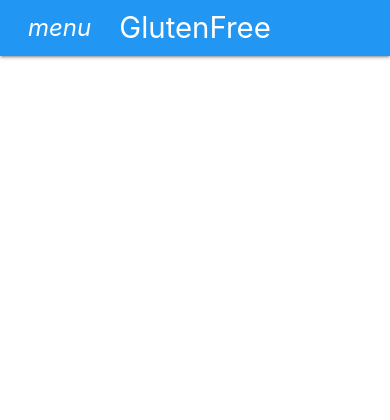
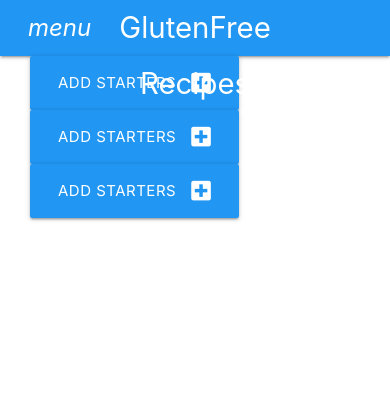
Before and after one commit to mcnic16/glutefree-recipes-new, a Flask app: page / in a window 390 px wide. Shown: the top 420 px of the page. Run offline with Flask 2, Linux system fonts and the light colour scheme.

Commit message:
Trying to line up the button on the home page and make it responsive

```diff
--- a/glutenfree/models.py
+++ b/glutenfree/models.py
@@ -1,4 +1,5 @@
 from glutenfree import db
+
 
 class Starter(db.Model):
     # For Starters
--- a/glutenfree/routes.py
+++ b/glutenfree/routes.py
@@ -8,6 +8,15 @@ def home():
     return render_template("cuisine.html")
 
 
+@app.route("/cuisine")
+def cuisine():
+    return render_template("cuisine.html")
+
+
+@app.route("/add_cuisine")
+def add_cuisine():
+    return render_template("add_cuisine.html")
+
 @app.route("/starters")
 def starters():
     return render_template("starters.html")
--- a/glutenfree/static/css/style.css
+++ b/glutenfree/static/css/style.css
@@ -7,3 +7,10 @@ body {
 main {
     flex: 1 0 auto;
 }
+
+@media screen and (max-width: 1075px) {
+
+    .title {
+        font-size: 10px;
+    }
+}
--- a/glutenfree/templates/base.html
+++ b/glutenfree/templates/base.html
@@ -8,7 +8,7 @@
     <link rel="stylesheet" href="https://cdnjs.cloudflare.com/ajax/libs/font-awesome/5.15.3/css/all.min.css"
         integrity="sha512-iBBXm8fW90+nuLcSKlbmrPcLa0OT92xO1BIsZ+ywDWZCvqsWgccV3gFoRBv0z+8dLJgyAHIhR35VZc2oM/gI1w=="
         crossorigin="anonymous" referrerpolicy="no-referrer">
-    <link rel="stylesheet" href="https://cdnjs.cloudflare.com/ajax/libs/materialize/1.0.0/css/materialize.min.css"
+        <link rel="stylesheet" href="https://cdnjs.cloudflare.com/ajax/libs/materialize/1.0.0/css/materialize.min.css"
         type="text/css">
     <link rel="stylesheet" href="{{ url_for('static', filename='css/style.css') }}" type="text/css">
     <title>Gluten Free Recipes</title>
@@ -19,7 +19,7 @@
     <header>
         <nav class="blue" style="padding:0px 10px;">
             <div class="nav-wrapper ">
-                <a href="#" class="brand-logo text-align: center">GlutenFree Recipes</a>
+                <a href="#" class="brand-logo text-align: center  title">GlutenFree Recipes</a>
 
                 <a href="#" class="sidenav-trigger" data-target="mobile-nav">
                     <i class="material-icons">menu</i>
@@ -37,6 +37,7 @@
 
 
         <ul class="sidenav" id="mobile-nav">
+            <a href="#" class="brand-logo   title">GlutenFree Recipes</a>
             <li><a href="{{ url_for('home') }}">Home</a></li>
             <li><a href="{{ url_for('starters') }}">Starters</a></li>
             <li><a href="">Mains</a></li>
@@ -56,12 +57,14 @@
             <div class="row">
             </div>
         </div>
-    </footer>
+
+
+
 
 
     <script src="https://code.jquery.com/jquery-3.6.1.js"
         integrity="sha256-3zlB5s2uwoUzrXK3BT7AX3FyvojsraNFxCc2vC/7pNI=" crossorigin="anonymous"></script>
-    <script src="https://cdnjs.cloudflare.com/ajax/libs/materialize/1.0.0/js/materialize.min.js"></script>
+        <script src="https://cdnjs.cloudflare.com/ajax/libs/materialize/1.0.0/js/materialize.min.js"></script>
     <script src="{{ url_for('static', filename='js/script.js') }}"></script>
 </body>
 
--- a/glutenfree/templates/cuisine.html
+++ b/glutenfree/templates/cuisine.html
@@ -2,5 +2,23 @@
 {% block content %}
 
 
+<div class="row">
+   <div class="col s12 m6 l3  ">
+    <a href="{{ url_for('add_cuisine') }}" class="btn-large blue">
+            Add Starters <i class="fas fa-plus-square right"></i> </a>
+        </div>
+
+        <div class="col s12 m6 l3  ">
+    <a href="{{ url_for('add_cuisine') }}" class="btn-large blue">
+            Add Starters <i class="fas fa-plus-square right"></i> </a>
+    </div>
+
+    <div class="col s12 m6 l3  ">
+        <a href="{{ url_for('add_cuisine') }}" class="btn-large blue">
+                Add Starters <i class="fas fa-plus-square right"></i> </a>
+        </div>
+</div>
+
+
 
 {% endblock %}
--- a/glutenfree/templates/desserts.html
+++ b/glutenfree/templates/desserts.html
@@ -1,6 +1,6 @@
 {% extends "base.html" %}
 {% block content %}
 
-
+<h5 class="text-align:left">Add Starter</h3>
 
 {% endblock %}
--- a/glutenfree/templates/starters.html
+++ b/glutenfree/templates/starters.html
@@ -1,6 +1,6 @@
 {% extends "base.html" %}
 {% block content %}
 
-<h5 class="text-align:left">Add Starter</h3>
+
 
 {% endblock %}
```
Also changed, not shown: glutenfree/addstarters.html (deleted), glutenfree/templates/add_cuisine.html (added).
